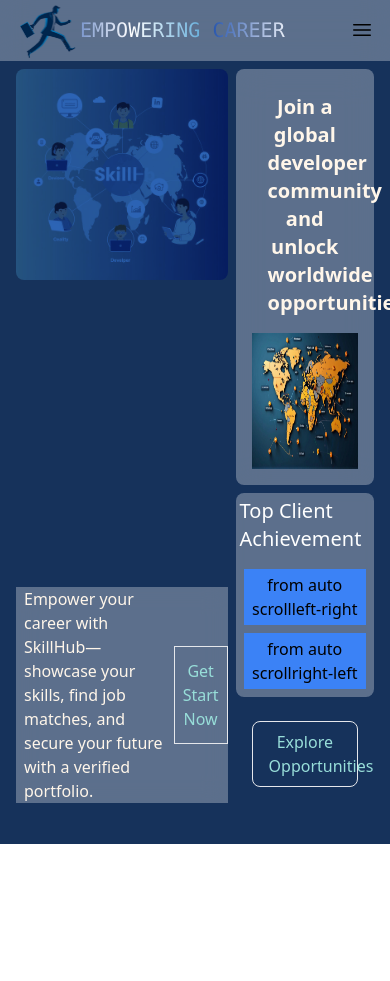
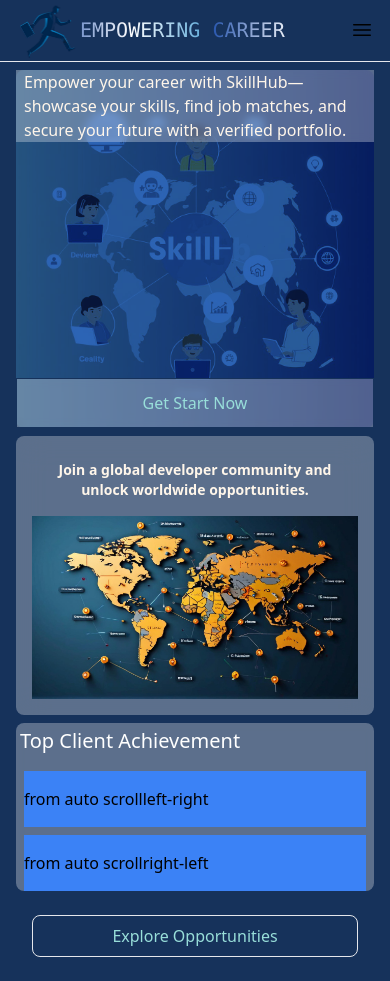
Before and after one commit to atanushil/SkillHub-Inc, a React (Vite) app in the folder client/: page / in a window 390 px wide. Before the commit the page ends 844 px from the top, so only its background shows below. Built offline with nearby package versions, Linux system fonts and the light colour scheme.

Commit message:
added after hero section responsive

```diff
--- a/client/package.json
+++ b/client/package.json
@@ -10,6 +10,7 @@
     "preview": "vite preview"
   },
   "dependencies": {
+    "classnames": "^2.5.1",
     "react": "^18.3.1",
     "react-dom": "^18.3.1",
     "react-infinite-logo-slider": "^1.0.13"
--- a/client/src/App.jsx
+++ b/client/src/App.jsx
@@ -2,7 +2,7 @@
 
 const App = () => {
   return (
-    <div className="bg-Blue h-screen">
+    <div className="bg-Blue h-full">
       <Home/>
     </div>
   );
--- a/client/src/components/Home.jsx
+++ b/client/src/components/Home.jsx
@@ -4,10 +4,10 @@
 const Home = () => {
   return (
     <div>
-      <div className="bg-white/30 backdrop-blur-lg">
+      <div className="border-b sticky top-0 z-10">
         <NavBar />
       </div>
-      <div>
+      <div className="z-0">
         <HeroSection/>
       </div>
     </div>
--- a/client/src/components/common/AutoScroll.jsx
+++ b/client/src/components/common/AutoScroll.jsx
@@ -3,7 +3,7 @@
 const AutoScroll = ({direction}) => {
 
   return (
-    <div class="h-14 mt-2 bg-blue-500 text-center items-center flex w-full">
+    <div className="h-14 mt-2 bg-blue-500 text-center items-center flex w-full">
     from auto scroll{direction}
     </div>
   );
--- a/client/src/components/common/HeroSection.jsx
+++ b/client/src/components/common/HeroSection.jsx
@@ -5,21 +5,25 @@
   const handelSignUp = () => {};
   const handelScrollDown = () => {};
   return (
-    <div className="grid grid-cols-5 grid-rows-7 gap-2 max-w-screen-xl mx-auto px-4 py-2">
-      <div className="col-span-3 row-span-7 headline relative ">
+    <>
+    <div className="hero-section z-0">
+      <div className="headline">
         <img
           src={heroImageFirst}
           alt="hero-img-connect"
-          className=" mix-blend-overlay rounded-lg"
+          className=" mix-blend-overlay rounded-lg object-cover w-full"
         />
-        <div className=" absolute bottom-0 bg-white/30 backdrop-blur-md flex items-center text-Beige">
-          <p className="px-2 text-md">
+        <div className=" absolute lg:h-fit h-full lg:justify-normal justify-between bottom-0
+        w-full flex items-center
+         text-Beige lg:flex-row flex-col">
+          <p className="px-2 text-md w-full bg-white/30 backdrop-blur-sm">
             Empower your career with SkillHub—showcase your skills, find job
             matches, and secure your future with a verified portfolio.
           </p>
           <button
             onClick={handelSignUp}
-            className="border py-3 px-2 btn-primary rounded-none bg-transparent w-1/3"
+            className="border py-3 px-2 btn-primary border-Blue rounded-none bg-white/30
+            backdrop-blur-sm lg:w-1/3 w-full"
           >
             Get Start Now
           </button>
@@ -27,7 +31,7 @@
       </div>
       <div className="sub-headline">
         <div className="px-4 py-2">
-          <p className="w-full h-full text-xl text-Beige font-bold text-center">
+          <p className="w-full h-full text-sm lg:text-xl text-Beige font-bold text-center ">
             Join a global developer community and unlock worldwide
             opportunities.
           </p>
@@ -48,7 +52,7 @@
       <AutoScroll direction={"right-left"}/>
       </div>
       </div>
-      <div className="col-span-2 col-start-4 row-start-7 explore-btn p-4">
+      <div className="explore-btn">
         <button
           onClick={handelScrollDown}
           className="w-full btn-primary py-2 h-full"
@@ -58,6 +62,7 @@
         {/* Scrolls down to the features or job listings section */}
       </div>
     </div>
+    </>
   );
 };
 
--- a/client/src/components/common/NavBar.jsx
+++ b/client/src/components/common/NavBar.jsx
@@ -10,6 +10,7 @@
   }
   return (
     <div className="max-w-screen-xl mx-auto flex items-center justify-between px-4">
+
       <div className="logo relative flex items-center">
         <img src={Logo} alt="Logo" className="w-16" />
         <p className="text-animate font-mono uppercase text-xl">
@@ -52,7 +53,8 @@
           />
         </svg>
         {open && (
-          <div className=" absolute right-0 top-14 p-4 bg-Teal w-full">
+
+          <div className=" absolute right-0 top-14 p-4  bg-white/30 backdrop-blur-md w-full">
             <div className="my-2">
               {NavigationLinks.map((nav, i) => (
                 <div
@@ -73,8 +75,10 @@
               <button className="btn-secondary text-xl py-2">Sign Up</button>
             </div>
           </div>
+
         )}
       </div>
+
     </div>
   );
 };
--- a/client/src/index.css
+++ b/client/src/index.css
@@ -3,6 +3,7 @@
 @tailwind utilities;
 
 @layer components {
+  /* Navbar css */
   .text-animate {
     @apply font-sans overflow-hidden bg-no-repeat;
     background: linear-gradient(90deg, #2957ae, #fff, #4ea1d5);
@@ -24,6 +25,14 @@
   .btn-secondary {
     @apply text-white font-sans px-4 py-1 rounded-lg border border-transparent bg-slate transition-colors duration-300 ease-in-out hover:border-Purple;
   }
+
+  /* Hero Section */
+  .hero-section{
+    @apply flex flex-col lg:grid grid-cols-5 grid-rows-7 gap-2 max-w-screen-xl  mx-auto px-4 py-2  max-h-fit;
+  }
+  .headline{
+    @apply col-span-3 row-span-7  relative flex items-center justify-center;
+  }
   .sub-headline{
     @apply p-4 col-span-2 row-span-4 col-start-4  rounded-lg bg-white/30 backdrop-blur-lg flex flex-col gap-2
   }
@@ -32,8 +41,11 @@
     @apply col-span-2 row-span-2 col-start-4 row-start-5
     flex flex-col gap-1 bg-white/30 backdrop-blur-sm rounded-lg;
   }
+  .explore-btn{
+    @apply col-span-2 col-start-4 row-start-7  p-4;
+  }
 
-
+  /* Auto scroll */
   .scroll-container {
     @apply w-full overflow-hidden whitespace-nowrap;
   }
```
Also changed, not shown: 1 other file (tests, documents, lock files or other folders).
